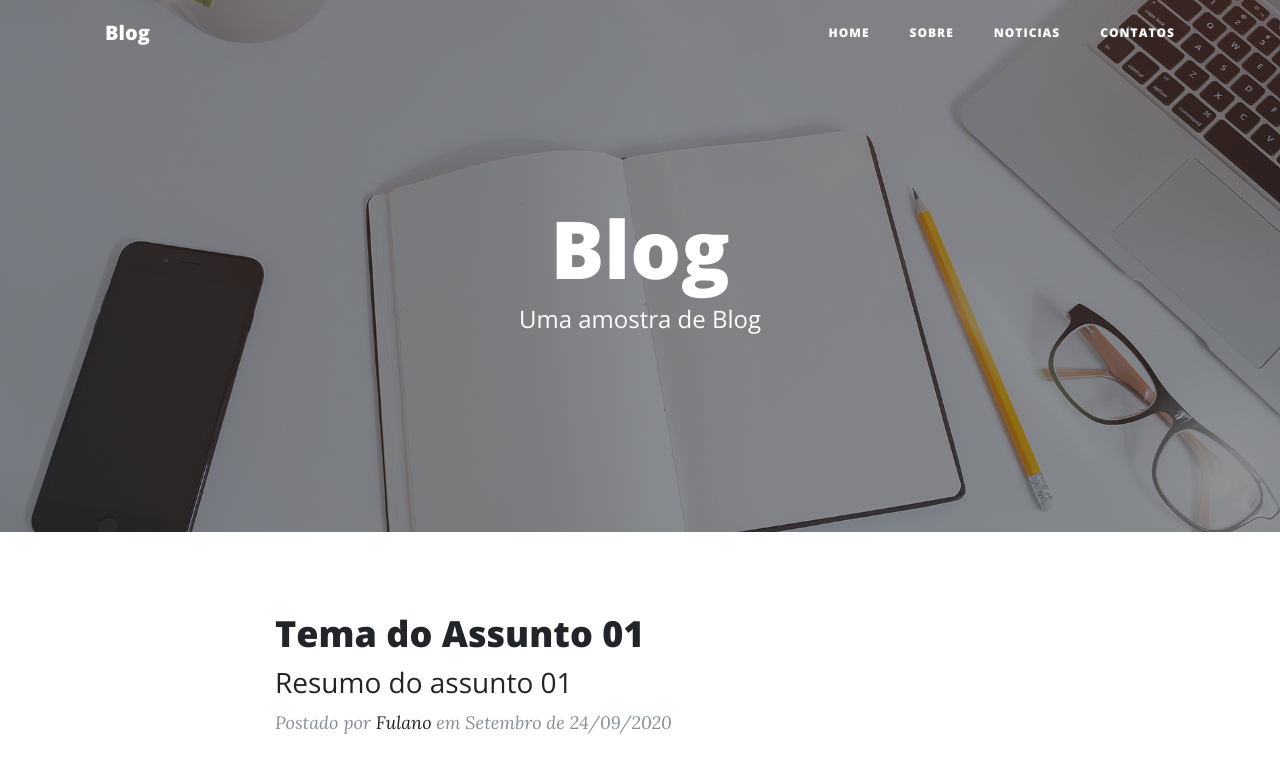
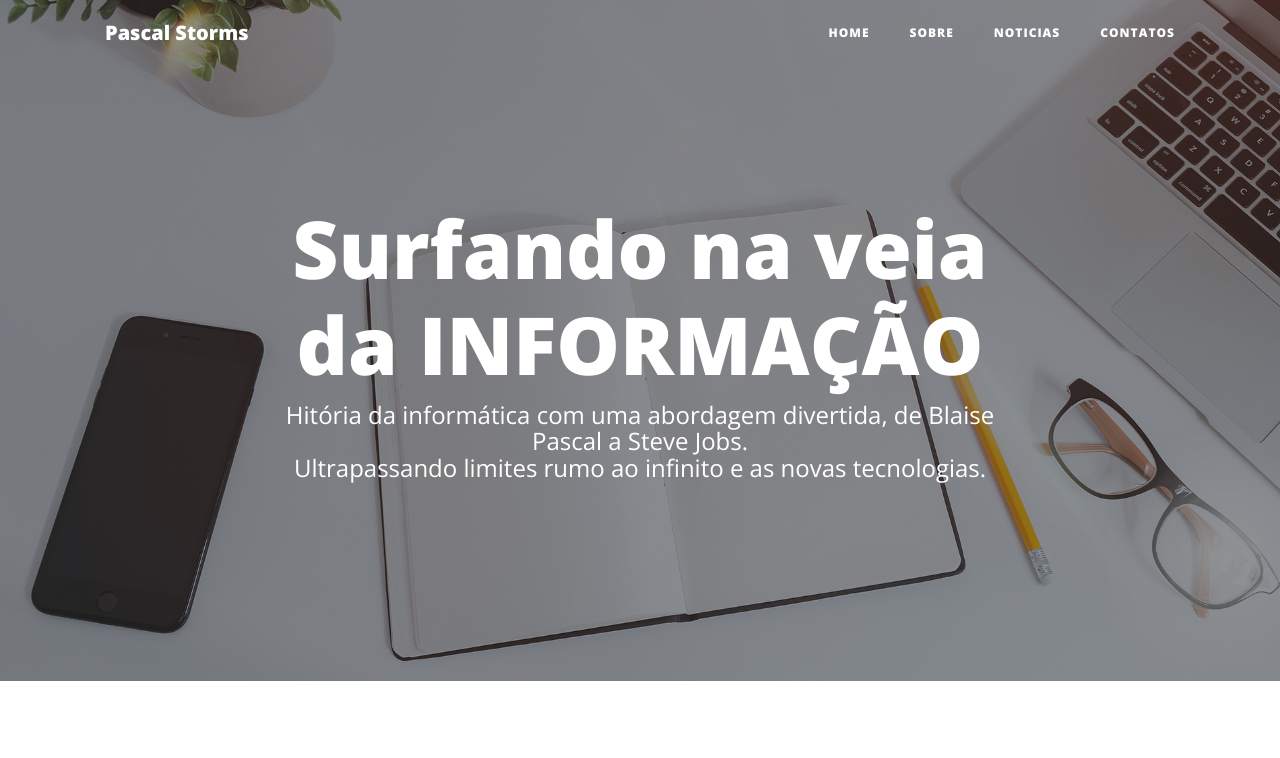
Before and after one commit to xErolLima/blog.github.io, a website: page index.html in a window 1280 px wide. Shown: the top 758 px of the page. Drawn offline with nearby package versions, Linux system fonts and the light colour scheme.

Commit message:
Update index.html

```diff
--- a/index.html
+++ b/index.html
@@ -8,7 +8,7 @@
   <meta name="description" content="">
   <meta name="author" content="">
 
-  <title>Blog</title>
+  <title>Pascal Storms</title>
 
   <!-- Bootstrap core CSS -->
   <link href="vendor/bootstrap/css/bootstrap.min.css" rel="stylesheet">
@@ -28,7 +28,7 @@
   <!-- Navigation -->
   <nav class="navbar navbar-expand-lg navbar-light fixed-top" id="mainNav">
     <div class="container">
-      <a class="navbar-brand" href="index.html">Blog</a>
+      <a class="navbar-brand" href="index.html">Pascal Storms</a>
       <button class="navbar-toggler navbar-toggler-right" type="button" data-toggle="collapse" data-target="#navbarResponsive" aria-controls="navbarResponsive" aria-expanded="false" aria-label="Toggle navigation">
         Menu
         <i class="fas fa-bars"></i>
@@ -59,8 +59,10 @@
       <div class="row">
         <div class="col-lg-8 col-md-10 mx-auto">
           <div class="site-heading">
-            <h1>Blog</h1>
-            <span class="subheading">Uma amostra de Blog</span>
+            <h1><b>Surfando na veia da INFORMAÇÃO</b></h1>
+            <span class="subheading">Hitória da informática com uma abordagem divertida, de Blaise Pascal a Steve Jobs.</br>
+            Ultrapassando limites rumo ao infinito e as novas tecnologias.
+            </span>
           </div>
         </div>
       </div>
```
